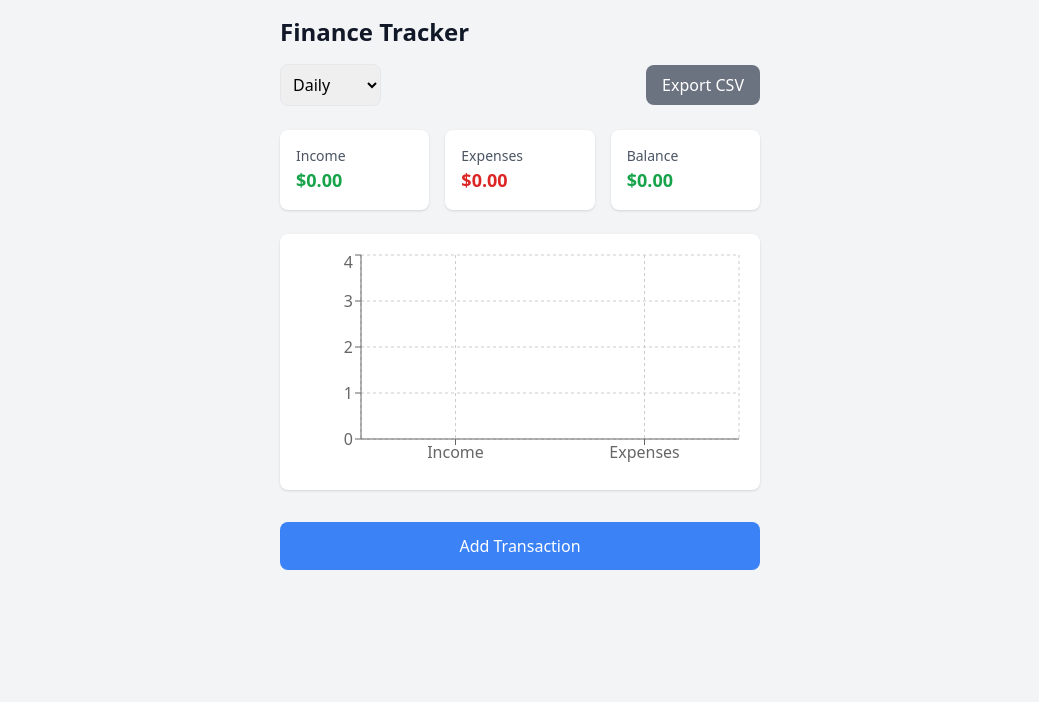
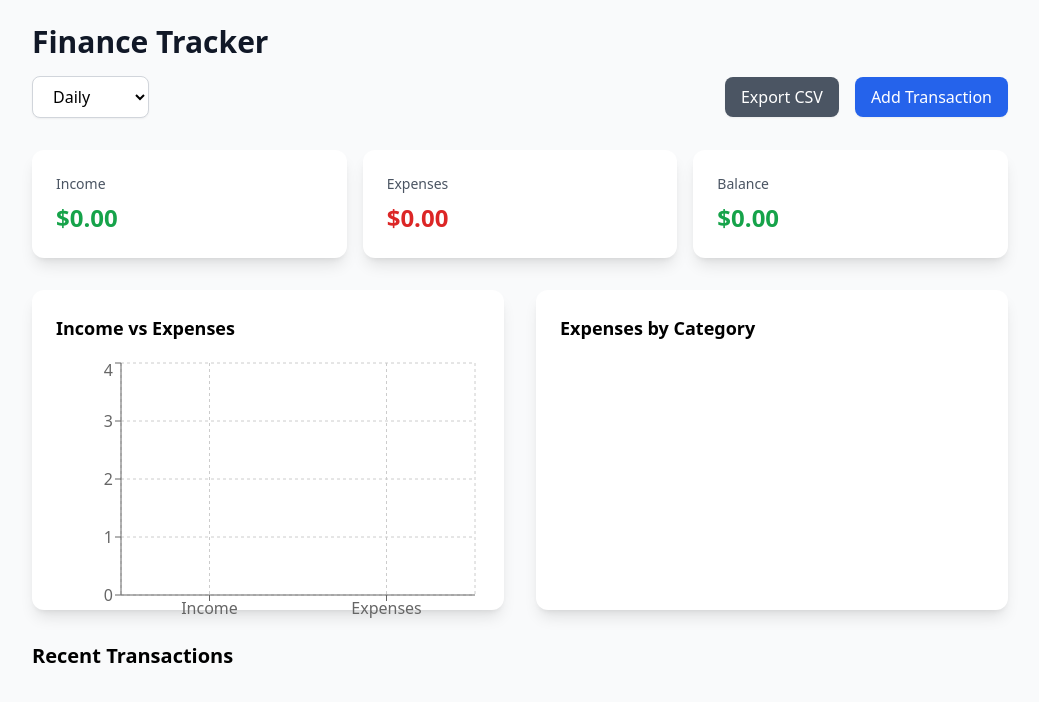
Before and after one commit to aidrivencoder/finance-tracker, a React (Vite) app: page / in a window 1280 px wide. Shown: the top 702 px of the page, without its empty margins (120-1159 px from the left). Built offline with nearby package versions, Linux system fonts and the light colour scheme.

Commit message:
Improve UI

```diff
--- a/package.json
+++ b/package.json
@@ -23,7 +23,8 @@
     "recharts": "^2.9.3",
     "tailwind-merge": "^2.0.0",
     "tailwindcss-animate": "^1.0.7",
-    "zod": "^3.22.4"
+    "zod": "^3.22.4",
+    "framer-motion": "^10.16.4"
   },
   "devDependencies": {
     "@types/node": "^20.9.1",
--- a/src/App.tsx
+++ b/src/App.tsx
@@ -4,6 +4,7 @@ import { Transaction, TimeRange } from './types';
 import { TransactionForm } from './components/TransactionForm';
 import { TransactionList } from './components/TransactionList';
 import { Summary } from './components/Summary';
+import { motion, AnimatePresence } from 'framer-motion';
 import {
   loadTransactions,
   addTransaction,
@@ -47,46 +48,60 @@ export default function App() {
   });
 
   return (
-    <div className="min-h-screen bg-gray-100">
-      <div className="max-w-lg mx-auto p-4">
-        <header className="mb-6">
-          <h1 className="text-2xl font-bold text-gray-900">Finance Tracker</h1>
-          <div className="flex justify-between items-center mt-4">
+    <div className="min-h-screen bg-gray-50">
+      <div className="max-w-5xl mx-auto p-6">
+        <motion.header
+          initial={{ opacity: 0, y: -20 }}
+          animate={{ opacity: 1, y: 0 }}
+          className="mb-8"
+        >
+          <h1 className="text-3xl font-bold text-gray-900 mb-4">Finance Tracker</h1>
+          <div className="flex flex-col sm:flex-row gap-4 justify-between items-start sm:items-center">
             <select
               value={timeRange}
               onChange={(e) => setTimeRange(e.target.value as TimeRange)}
-              className="p-2 border rounded-lg"
+              className="px-4 py-2 border border-gray-300 rounded-lg bg-white shadow-sm focus:outline-none focus:ring-2 focus:ring-blue-500 focus:border-transparent"
             >
               <option value="daily">Daily</option>
               <option value="weekly">Weekly</option>
               <option value="monthly">Monthly</option>
             </select>
+            <div className="flex gap-4">
               <button
                 onClick={exportToCSV}
-              className="bg-gray-500 text-white px-4 py-2 rounded-lg hover:bg-gray-600"
+                className="px-4 py-2 bg-gray-600 text-white rounded-lg hover:bg-gray-700 transition-colors shadow-sm"
               >
                 Export CSV
               </button>
+              {!isAddingTransaction && !editingTransaction && (
+                <button
+                  onClick={() => setIsAddingTransaction(true)}
+                  className="px-4 py-2 bg-blue-600 text-white rounded-lg hover:bg-blue-700 transition-colors shadow-sm"
+                >
+                  Add Transaction
+                </button>
+              )}
             </div>
-        </header>
+          </div>
+        </motion.header>
 
         <Summary
           transactions={transactions}
           timeRange={timeRange}
         />
 
-        <div className="mt-8">
-          {!isAddingTransaction && !editingTransaction && (
-            <button
-              onClick={() => setIsAddingTransaction(true)}
-              className="w-full bg-blue-500 text-white p-3 rounded-lg hover:bg-blue-600"
+        <AnimatePresence>
+          {(isAddingTransaction || editingTransaction) && (
+            <motion.div
+              initial={{ opacity: 0, height: 0 }}
+              animate={{ opacity: 1, height: 'auto' }}
+              exit={{ opacity: 0, height: 0 }}
+              className="mt-8"
             >
-              Add Transaction
-            </button>
-          )}
-
-          {(isAddingTransaction || editingTransaction) && (
-            <div className="bg-white p-4 rounded-lg shadow mb-4">
+              <div className="bg-white p-6 rounded-xl shadow-lg">
+                <h2 className="text-xl font-semibold mb-4">
+                  {editingTransaction ? 'Edit Transaction' : 'Add Transaction'}
+                </h2>
                 <TransactionForm
                   onSubmit={(data) => {
                     if (editingTransaction) {
@@ -102,21 +117,28 @@ export default function App() {
                     setIsAddingTransaction(false);
                     setEditingTransaction(null);
                   }}
-                className="w-full mt-2 bg-gray-200 text-gray-800 p-3 rounded-lg hover:bg-gray-300"
+                  className="w-full mt-4 px-4 py-2 bg-gray-100 text-gray-700 rounded-lg hover:bg-gray-200 transition-colors"
                 >
                   Cancel
                 </button>
               </div>
+            </motion.div>
           )}
+        </AnimatePresence>
 
-          <div className="mt-6">
+        <motion.div
+          initial={{ opacity: 0 }}
+          animate={{ opacity: 1 }}
+          transition={{ delay: 0.2 }}
+          className="mt-8"
+        >
+          <h2 className="text-xl font-semibold mb-4">Recent Transactions</h2>
           <TransactionList
             transactions={transactions}
             onEdit={setEditingTransaction}
             onDelete={(id) => deleteMutation.mutate(id)}
           />
-          </div>
-        </div>
+        </motion.div>
       </div>
     </div>
   );
--- a/src/components/Summary.tsx
+++ b/src/components/Summary.tsx
@@ -7,13 +7,19 @@ import {
   YAxis,
   CartesianGrid,
   Tooltip,
-  ResponsiveContainer
+  ResponsiveContainer,
+  PieChart,
+  Pie,
+  Cell
 } from 'recharts';
+import { motion } from 'framer-motion';
 
 interface Props {
   transactions: Transaction[];
   timeRange: TimeRange;
 }
+
+const COLORS = ['#10B981', '#EF4444', '#F59E0B', '#6366F1'];
 
 export function Summary({ transactions, timeRange }: Props) {
   const income = transactions
@@ -26,46 +32,123 @@ export function Summary({ transactions, timeRange }: Props) {
 
   const balance = income - expenses;
 
-  const chartData = [
+  // Group expenses by category
+  const expensesByCategory = transactions
+    .filter(t => t.type === 'expense')
+    .reduce((acc, t) => {
+      acc[t.category] = (acc[t.category] || 0) + t.amount;
+      return acc;
+    }, {} as Record<string, number>);
+
+  const pieChartData = Object.entries(expensesByCategory).map(([name, value]) => ({
+    name,
+    value
+  }));
+
+  const barChartData = [
     { name: 'Income', amount: income },
     { name: 'Expenses', amount: expenses }
   ];
 
   return (
-    <div className="space-y-6">
-      <div className="grid grid-cols-3 gap-4">
-        <div className="bg-white p-4 rounded-lg shadow">
-          <p className="text-sm text-gray-600">Income</p>
-          <p className="text-lg font-bold text-green-600">
+    <div className="space-y-8">
+      <div className="grid grid-cols-1 md:grid-cols-3 gap-4">
+        <motion.div
+          initial={{ opacity: 0, y: 20 }}
+          animate={{ opacity: 1, y: 0 }}
+          transition={{ duration: 0.5 }}
+          className="bg-white p-6 rounded-xl shadow-lg hover:shadow-xl transition-shadow"
+        >
+          <p className="text-sm font-medium text-gray-600 mb-2">Income</p>
+          <p className="text-2xl font-bold text-green-600">
             ${income.toFixed(2)}
           </p>
-        </div>
-        <div className="bg-white p-4 rounded-lg shadow">
-          <p className="text-sm text-gray-600">Expenses</p>
-          <p className="text-lg font-bold text-red-600">
+        </motion.div>
+        <motion.div
+          initial={{ opacity: 0, y: 20 }}
+          animate={{ opacity: 1, y: 0 }}
+          transition={{ duration: 0.5, delay: 0.1 }}
+          className="bg-white p-6 rounded-xl shadow-lg hover:shadow-xl transition-shadow"
+        >
+          <p className="text-sm font-medium text-gray-600 mb-2">Expenses</p>
+          <p className="text-2xl font-bold text-red-600">
             ${expenses.toFixed(2)}
           </p>
-        </div>
-        <div className="bg-white p-4 rounded-lg shadow">
-          <p className="text-sm text-gray-600">Balance</p>
-          <p className={`text-lg font-bold ${
+        </motion.div>
+        <motion.div
+          initial={{ opacity: 0, y: 20 }}
+          animate={{ opacity: 1, y: 0 }}
+          transition={{ duration: 0.5, delay: 0.2 }}
+          className="bg-white p-6 rounded-xl shadow-lg hover:shadow-xl transition-shadow"
+        >
+          <p className="text-sm font-medium text-gray-600 mb-2">Balance</p>
+          <p className={`text-2xl font-bold ${
             balance >= 0 ? 'text-green-600' : 'text-red-600'
           }`}>
             ${balance.toFixed(2)}
           </p>
-        </div>
+        </motion.div>
       </div>
 
-      <div className="bg-white p-4 rounded-lg shadow h-64">
+      <div className="grid grid-cols-1 md:grid-cols-2 gap-8">
+        <motion.div
+          initial={{ opacity: 0, x: -20 }}
+          animate={{ opacity: 1, x: 0 }}
+          transition={{ duration: 0.5, delay: 0.3 }}
+          className="bg-white p-6 rounded-xl shadow-lg h-80"
+        >
+          <h3 className="text-lg font-semibold mb-4">Income vs Expenses</h3>
           <ResponsiveContainer width="100%" height="100%">
-          <BarChart data={chartData}>
+            <BarChart data={barChartData}>
               <CartesianGrid strokeDasharray="3 3" />
               <XAxis dataKey="name" />
               <YAxis />
-            <Tooltip />
-            <Bar dataKey="amount" fill="#4F46E5" />
+              <Tooltip
+                contentStyle={{
+                  backgroundColor: 'white',
+                  border: 'none',
+                  borderRadius: '8px',
+                  boxShadow: '0 4px 6px -1px rgb(0 0 0 / 0.1)'
+                }}
+              />
+              <Bar dataKey="amount" fill="#4F46E5" radius={[4, 4, 0, 0]} />
             </BarChart>
           </ResponsiveContainer>
+        </motion.div>
+
+        <motion.div
+          initial={{ opacity: 0, x: 20 }}
+          animate={{ opacity: 1, x: 0 }}
+          transition={{ duration: 0.5, delay: 0.4 }}
+          className="bg-white p-6 rounded-xl shadow-lg h-80"
+        >
+          <h3 className="text-lg font-semibold mb-4">Expenses by Category</h3>
+          <ResponsiveContainer width="100%" height="100%">
+            <PieChart>
+              <Pie
+                data={pieChartData}
+                cx="50%"
+                cy="50%"
+                innerRadius={60}
+                outerRadius={80}
+                paddingAngle={5}
+                dataKey="value"
+              >
+                {pieChartData.map((entry, index) => (
+                  <Cell key={`cell-${index}`} fill={COLORS[index % COLORS.length]} />
+                ))}
+              </Pie>
+              <Tooltip
+                contentStyle={{
+                  backgroundColor: 'white',
+                  border: 'none',
+                  borderRadius: '8px',
+                  boxShadow: '0 4px 6px -1px rgb(0 0 0 / 0.1)'
+                }}
+              />
+            </PieChart>
+          </ResponsiveContainer>
+        </motion.div>
       </div>
     </div>
   );
--- a/src/index.css
+++ b/src/index.css
@@ -5,6 +5,7 @@
 :root {
   font-family: system-ui, -apple-system, BlinkMacSystemFont, 'Segoe UI', Roboto, Oxygen, Ubuntu, Cantarell, 'Open Sans', 'Helvetica Neue', sans-serif;
   -webkit-tap-highlight-color: transparent;
+  background-color: #F9FAFB;
 }
 
 /* Mobile-first styles */
@@ -14,3 +15,22 @@
     min-height: 44px; /* Minimum touch target size */
   }
 }
+
+/* Custom scrollbar */
+::-webkit-scrollbar {
+  width: 8px;
+}
+
+::-webkit-scrollbar-track {
+  background: #f1f1f1;
+  border-radius: 4px;
+}
+
+::-webkit-scrollbar-thumb {
+  background: #888;
+  border-radius: 4px;
+}
+
+::-webkit-scrollbar-thumb:hover {
+  background: #666;
+}
```
Also changed, not shown: src/components/TransactionList.tsx (+19 -8 lines), 1 other file (tests, documents, lock files or other folders). Lines whose indentation alone changed are shown as unchanged.
